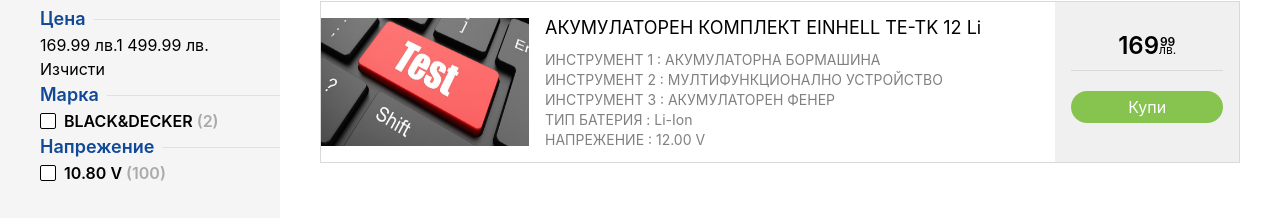
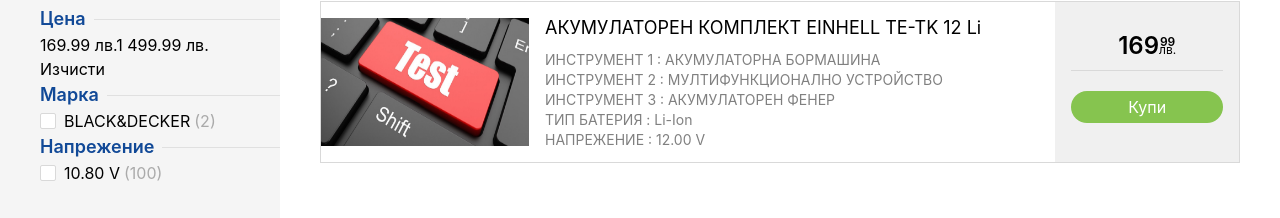
Before and after one commit to StroverIT/ivdaGeoNextApp, a Next.js app: page /products/1 in a window 1280 px wide. Shown: the part 135-353 px from the top of the page. Built offline with nearby package versions, Linux system fonts and the light colour scheme.

Commit message:
fixing checkbox bug

```diff
--- a/components/base/Checkbox.jsx
+++ b/components/base/Checkbox.jsx
@@ -4,13 +4,13 @@
   return (
     <div className="form-check">
       <input
-        className="float-left w-4 h-4 mt-1 mr-2 align-top transition duration-200 bg-white bg-center bg-no-repeat bg-contain border border-gray-300 rounded-sm appearance-none cursor-pointer form-check-input checked:bg-blue-600 checked:border-blue-600 focus:outline-none"
+        className="float-left w-4 h-4 mt-1 mr-2 align-top transition duration-200 bg-white bg-center bg-no-repeat bg-contain border border-gray-300 rounded-sm appearance-none cursor-pointer form-check-input checked:bg-primary checked:border-primary focus:outline-none border-gray"
         type="checkbox"
         id={id}
         value="option1"
       />
       <label
-        className="inline-block font-semibold text-gray-800 select-none form-check-label "
+        className="inline-block font-normal text-gray-800 select-none form-check-label "
         htmlFor={id}
       >
         {text}
```
